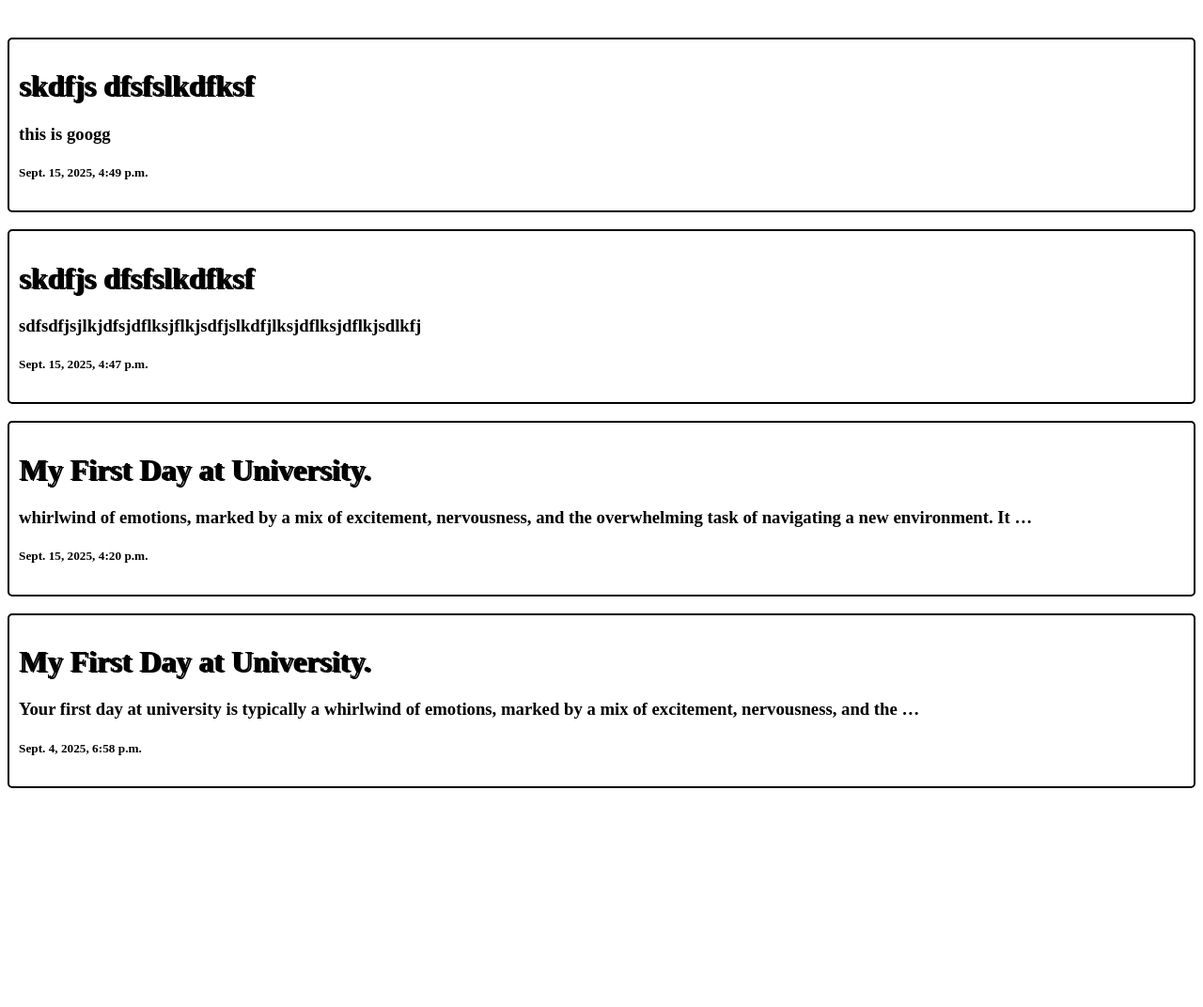
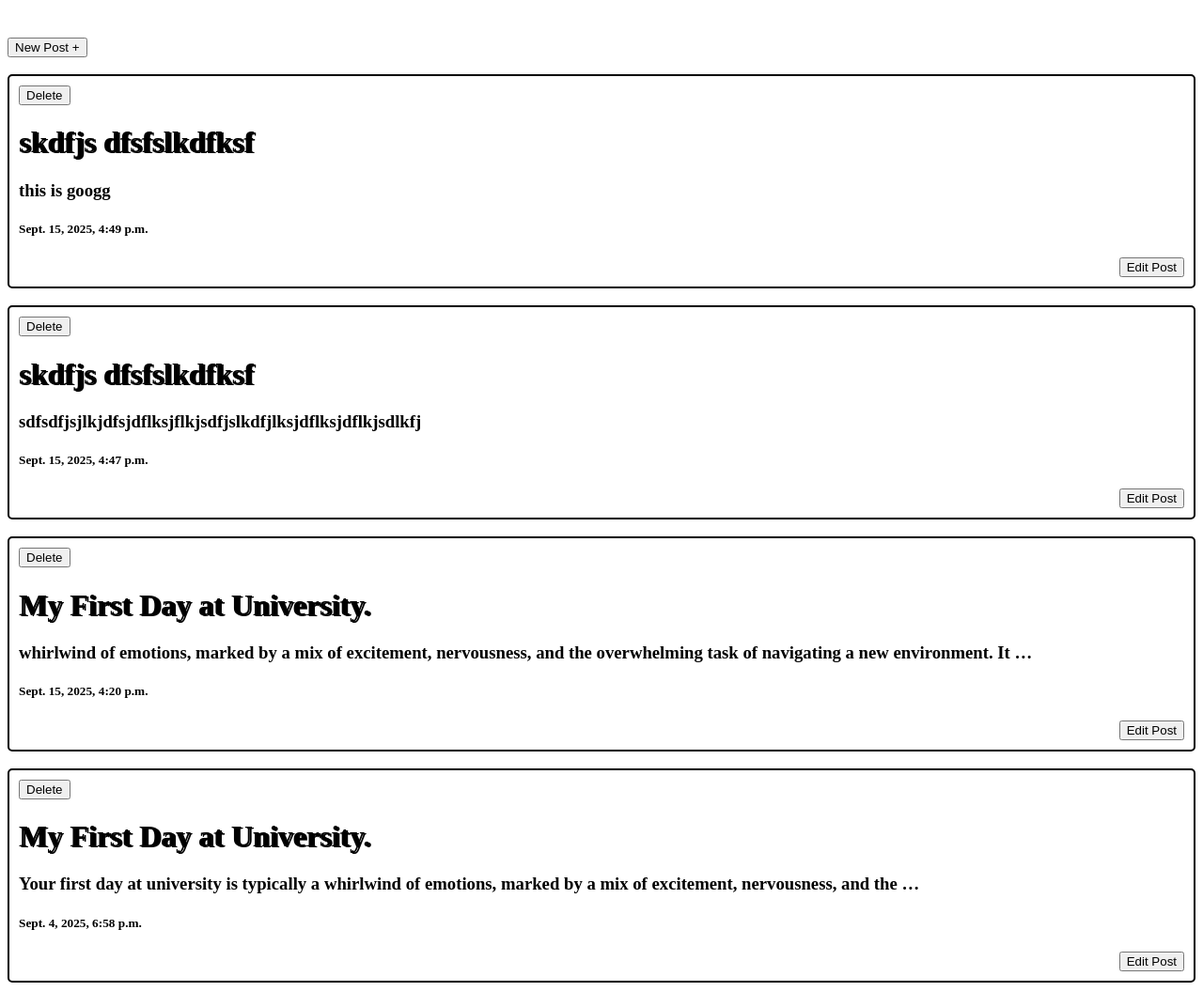
Before and after one commit to AbuBakrSiddique00/Blog-Post, a Django app: page / in a window 1280 px wide. Shown: the part 58-1130 px from the top of the page at 94% size. Before the commit the page ends 897 px from the top, so only its background shows below. Run offline with Django 5.2, Linux system fonts and the light colour scheme; data comes from the database, SQL or seed files in the repository; both versions use the stored data as it was after the commit.

Commit message:
CRUD operations Included

```diff
--- a/myblog/models.py
+++ b/myblog/models.py
@@ -6,3 +6,4 @@ class post(models.Model):
         title = models.CharField(max_length=100)
         body = models.CharField(max_length=100000)
         created_date = models.DateTimeField(default=datetime.now, blank=True)
+# class comment(models.Model):
--- a/myblog/urls.py
+++ b/myblog/urls.py
@@ -3,5 +3,7 @@ from . import views
 
 urlpatterns = [
     path('', views.home, name="home"),
-    path('pos/<str:pk>', views.pos, name="pos")
+    path('pos/<str:pk>', views.pos, name="pos"),
+    path('createPost', views.createPost, name="createPost"),
+    path('editPost', views.editPost, name='editPost'),
 ]
--- a/myblog/views.py
+++ b/myblog/views.py
@@ -1,16 +1,52 @@
-from django.shortcuts import render, get_object_or_404
+from django.shortcuts import render, redirect
 from django.http import HttpResponse
+from django.utils import timezone
 from .models import post
 # Create your views here.
 
 # home page
 def home(request):
     # person.objects.create(name="Alice", age=25, school="Greenwood High")
-    p = post.objects.all()
-    return render(request, 'index.html', {'p' : p})
+    if request.method == 'POST':
+        # if request.POST['post_id']:
+            px = request.POST['post_id']
+            obs = post.objects.get(id=px)
+            obs.delete()
+            return redirect('/')
 
+    else:
+        p = post.objects.all()
+        return render(request, 'index.html', {'p' : p})
 
 # indidual posts
 def pos(request, pk):
     ps = post.objects.get(id=pk)
     return render(request, 'post.html', {'p' : ps})
+
+# Create new Post
+def createPost(request):
+    # print('post')
+    if request.method == 'POST':
+            title = request.POST['title']
+            body = request.POST['body']
+            p = post.objects.create(title=title, body=body, created_date=timezone.now())
+            p.save()
+            return redirect('/')
+    else:
+        return render(request, 'newPost.html')
+
+# Edit Post
+def editPost(request):
+    if request.method == 'POST':
+        if request.POST.get('post_id_e'):
+            id = request.POST['post_id_e']
+            p = post.objects.get(id=id)
+            return render(request, 'edit.html', {'p' : p})
+        else:
+            title = request.POST['title']
+            body = request.POST['body']
+            p = post.objects.create(title=title, body=body, created_date=timezone.now())
+            p.save()
+            return redirect('/')
+    else:
+         return redirect('/')
--- a/templates/index.html
+++ b/templates/index.html
@@ -12,13 +12,30 @@
         <h1>Tisha's blog</h1>
     </header>
     <br>
+    <div>
+        <button><a href="{% url 'createPost' %}" style="text-decoration: none; color: black; align-content: end;">New Post + </a></button>
+    </div>
+    <br>
+
     {% for post in p reversed %}
-    <div style="border: 2px solid black; padding: 10px; border-radius: 5px;">
+        <div style="border: 2px solid black; padding: 10px; border-radius: 5px; display: flex; flex-direction: column; min-height: 200px;">
+            <form method="POST">
+                {% csrf_token %}
+                <input type="hidden" name="post_id" value="{{post.id}}">
+                <button type="submit">Delete</button>
+            </form>
         <a href="/pos/{{post.id}}" style="text-decoration: none; color: black;">
-            <h1 style="text-shadow: 2px 1px;">{{post.title}}</h1>
+            <h1 style="text-shadow: 2px 1px; color:black;">{{post.title}}</h1>
             <h3>{{post.body | truncatewords:20}}</h3>
             <h5>{{post.created_date}}</h5>
         </a>
+            <div style="margin-top: auto; align-self: flex-end;">
+                <form method="POST" action="{% url 'editPost' %}">
+                    {% csrf_token %}
+                    <input type="hidden" name="post_id_e" value="{{post.id}}">
+                    <button type="submit">Edit Post</button>
+                </form>
+            </div>
     </div>
     <br>
     {% endfor %}
--- a/templates/post.html
+++ b/templates/post.html
@@ -11,9 +11,9 @@
     <header style="text-align: center;">
         <h1>Tisha's blog</h1>
     </header>
-    <div style="border: 2px solid black; padding: 10px; border-radius: 5px;">
+    <div style="border: 1px solid black; padding: 10px; border-radius: 5px; box-shadow: 2px 2px;">
         <!-- <a href="#" style="text-decoration: none; color: black;"> -->
-            <h1 style="text-shadow: 2px 1px;">{{p.title}}</h1>
+            <h1 style="color:rgb(55, 196, 201) ">{{p.title}}</h1>
             <h3>{{p.body}}</h3>
             <h5>{{p.created_date}}</h5>
         </a>
```
Also changed, not shown: templates/edit.html (added, +21 -0 lines), templates/newPost.html (added, +19 -0 lines), db.sqlite3.
